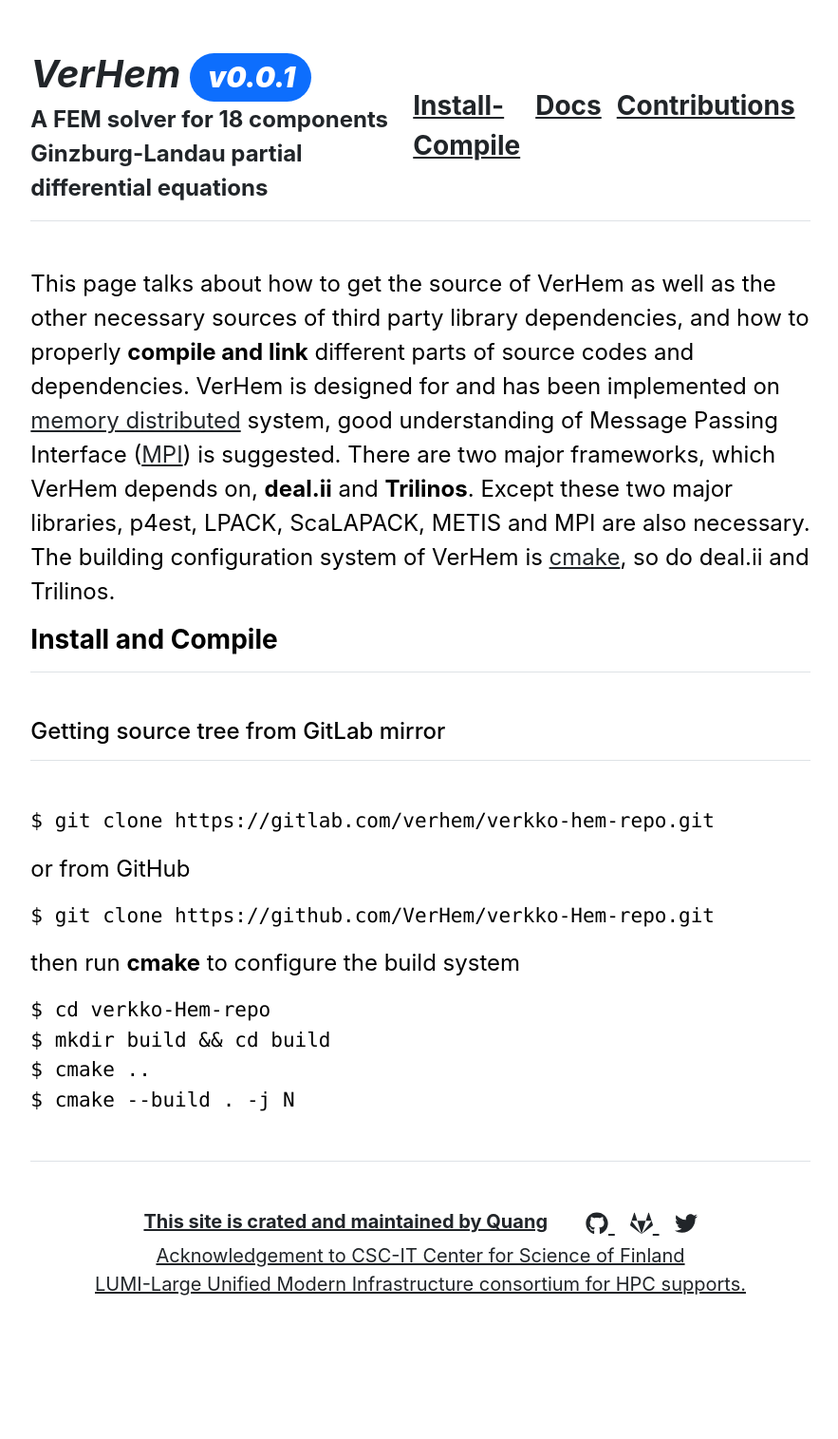
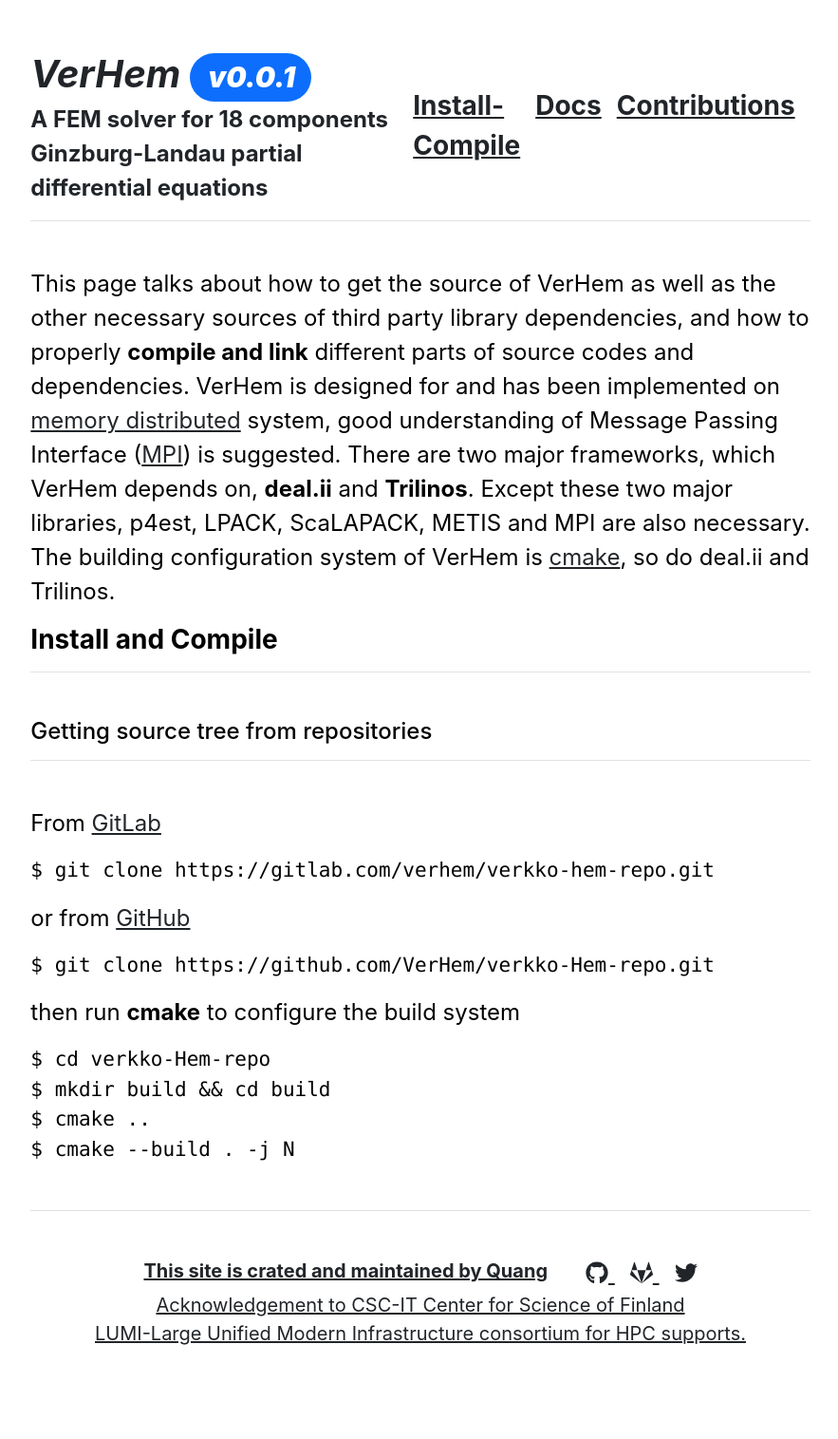
Before and after one commit to VerHem/VerHem.github.io, a Jekyll site: the page built from install.md, in a window 1280 px wide. Shown: the whole page at 95% size, without its empty margins (197-1080 px from the left). Built offline with Jekyll 4.4.1, drawn with Linux system fonts in a browser that asks for light colours; before the commit the page ends 1463 px from its top, so only the background shows below that.

Commit message:
edit install.md

````diff
--- a/install.md
+++ b/install.md
@@ -7,12 +7,12 @@ This page talks about how to get the source of VerHem as well as the other neces
 
 <h3 class="fw-bold border-bottom pb-3 mb-5">Install and Compile</h3>
 
-<h4 class="border-bottom pb-3 mb-5">Getting source tree from GitLab mirror</h4>
-
+<h4 class="border-bottom pb-3 mb-5">Getting source tree from repositories</h4>
+From [GitLab](https://gitlab.com/verhem/verkko-hem-repo)
 ```shell
 $ git clone https://gitlab.com/verhem/verkko-hem-repo.git
 ```
-or from GitHub
+or from [GitHub](https://github.com/VerHem/verkko-Hem-repo)
 ```shell
 $ git clone https://github.com/VerHem/verkko-Hem-repo.git
 ```
````
